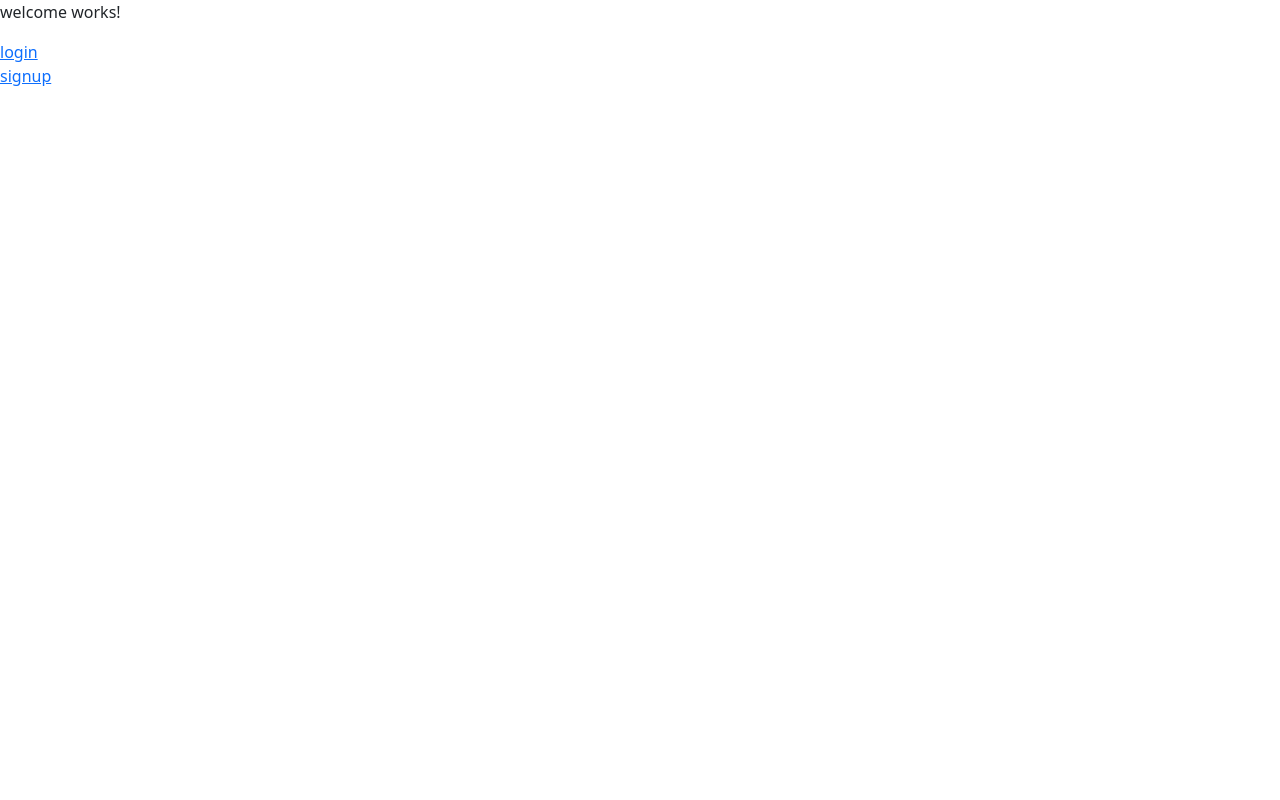
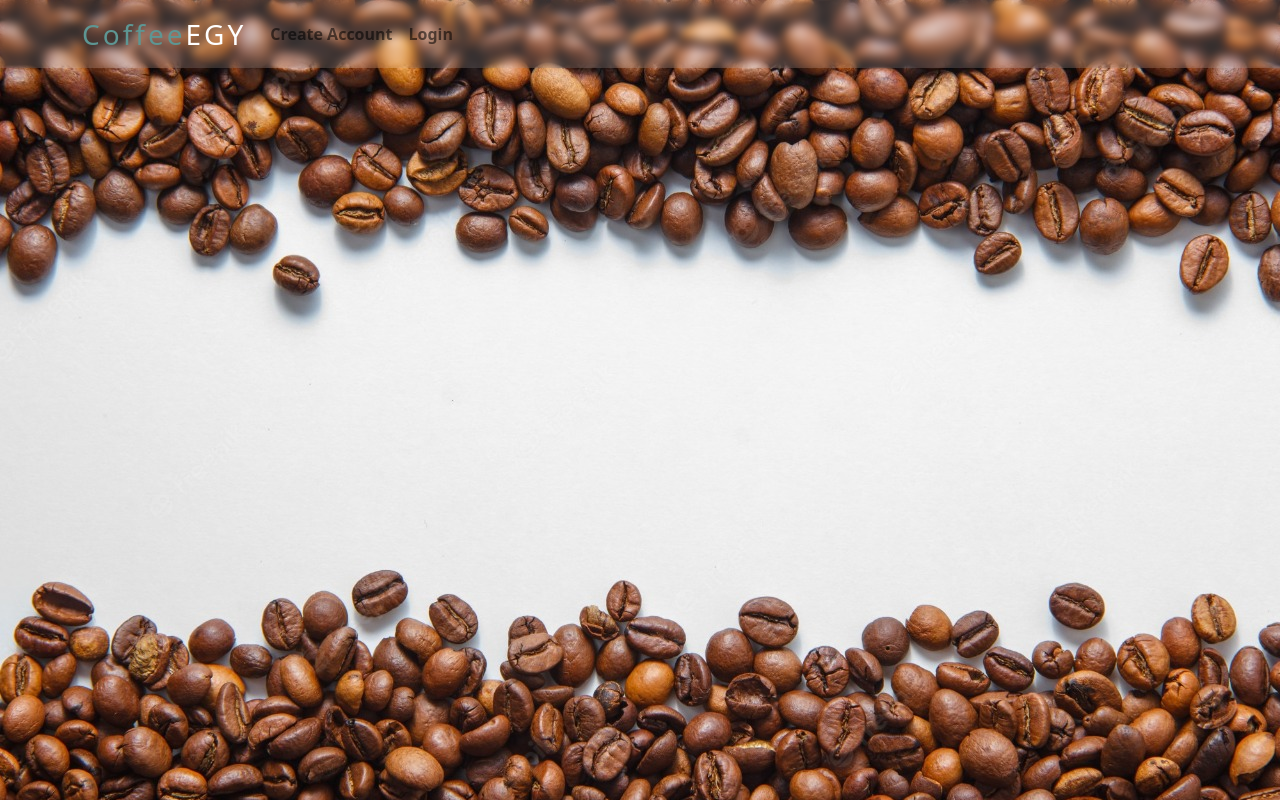
Before and after one commit to Osama-Atwa/CoffeeShop, an Angular app: page / in a window 1280 px wide. Built offline with nearby package versions, Linux system fonts and the light colour scheme.

Commit message:
add welcome page

```diff
--- a/src/app/welcome/welcome.component.css
+++ b/src/app/welcome/welcome.component.css
@@ -0,0 +1,29 @@
+/* Color of the links BEFORE scroll */
+.navbar-scroll .nav-link,
+.navbar-scroll .navbar-toggler-icon,
+.navbar-scroll .navbar-brand {
+  color: #fff;
+}
+
+/* Color of the links AFTER scroll */
+.navbar-scrolled .nav-link,
+.navbar-scrolled .navbar-toggler-icon,
+.navbar-scrolled .navbar-brand {
+  color: #fff;
+}
+
+/* Color of the navbar AFTER scroll */
+.navbar-scroll,
+.navbar-scrolled {
+  background-color: #cbbcb1;
+}
+
+.mask-custom {
+  backdrop-filter: blur(5px);
+  background-color: rgba(255, 255, 255, .15);
+}
+
+.navbar-brand {
+  font-size: 1.75rem;
+  letter-spacing: 3px;
+}
--- a/src/app/welcome/welcome.component.html
+++ b/src/app/welcome/welcome.component.html
@@ -1,4 +1,29 @@
-<p>welcome works!</p>
-<a routerLink="/log/login">login</a>
-<br>
-<a routerLink="/log/signup">signup</a>
+
+  <nav class="navbar navbar-expand-lg navbar-light fixed-top mask-custom shadow-0">
+    <div class="container">
+      <a class="navbar-brand" href="#!"><span style="color: #5e9693;">Coffee</span><span style="color: #fff;">EGY</span></a>
+      <button class="navbar-toggler" type="button" data-mdb-toggle="collapse"
+        data-mdb-target="#navbarSupportedContent" aria-controls="navbarSupportedContent" aria-expanded="false"
+        aria-label="Toggle navigation">
+        <i class="fas fa-bars"></i>
+      </button>
+      <div class="collapse navbar-collapse" id="navbarSupportedContent">
+        <ul class="navbar-nav me-auto">
+          <li class="nav-item">
+            <a class="nav-link" routerLink="/log/signup" style="justify-content:right;" ><b>Create Account</b></a>
+          </li>
+          <li class="nav-item">
+            <a class="nav-link" routerLink="/log/login" style="justify-content:right;" ><b>Login</b></a>
+          </li>
+        </ul>
+
+      </div>
+    </div>
+  </nav>
+  <section>
+    <div id="intro" class="bg-image vh-100" style="
+          background-image: url('assets/img/img.jpeg');
+        ">
+      <div class="mask" style="background-color: rgba(88, 7, 211, 0.15);"></div>
+    </div>
+  </section>
```
